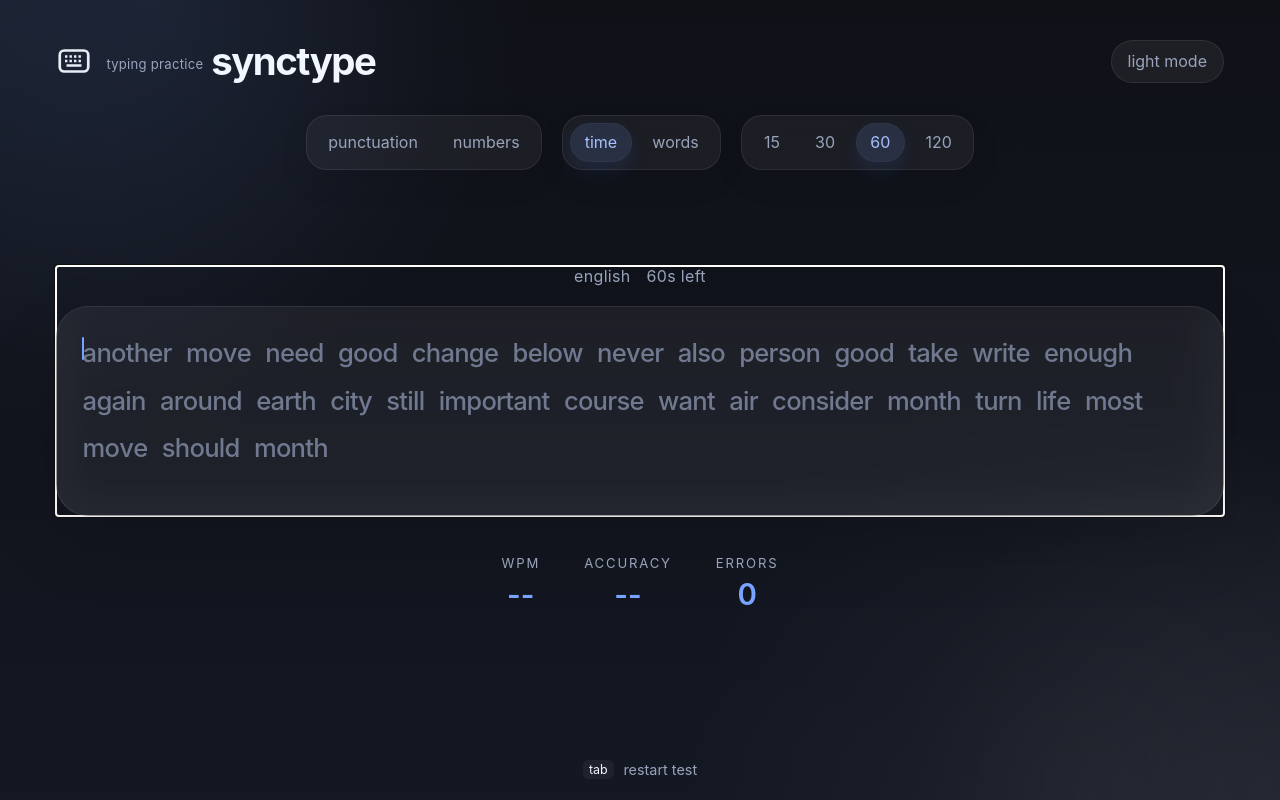
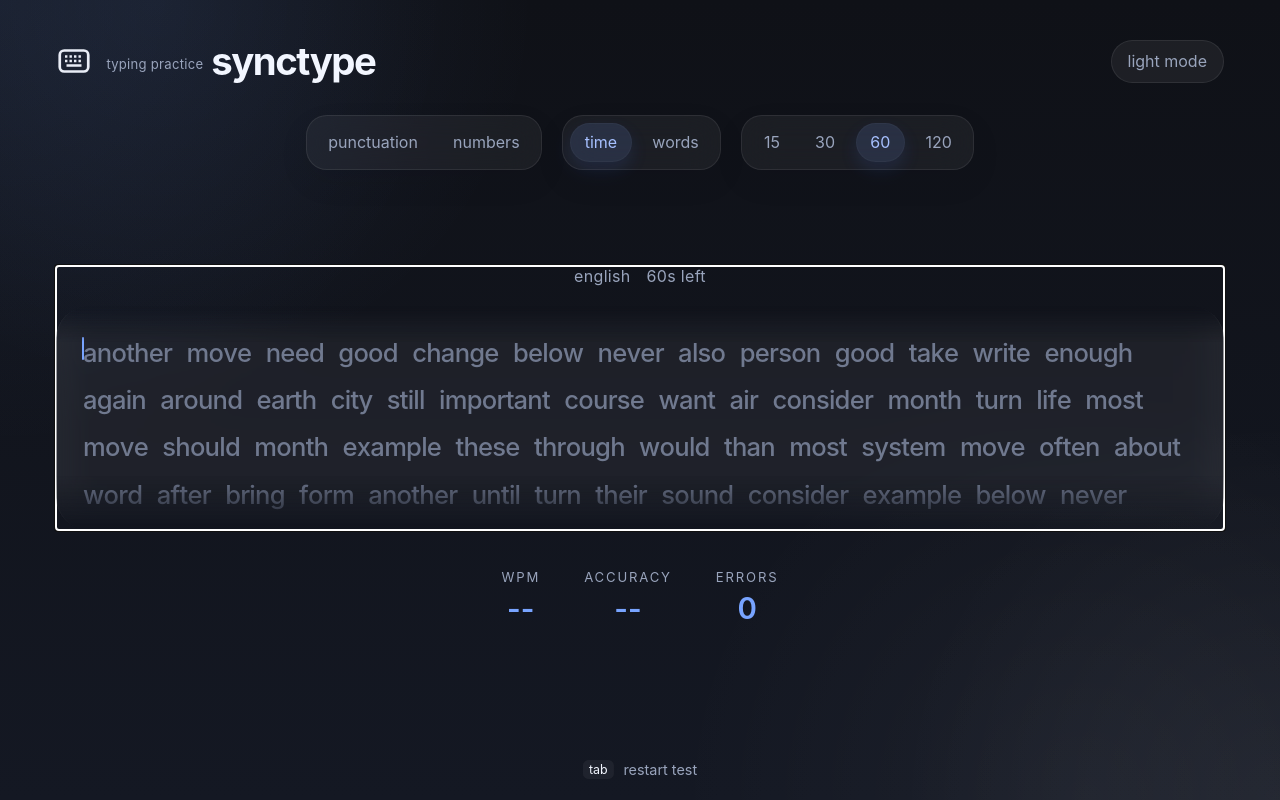
Before and after one commit to fhmhyd/syncspace, a Next.js app: page / in a window 1280 px wide. Built offline with nearby package versions, Linux system fonts and the light colour scheme.

Commit message:
Add vertical typing flow and fade transitions

```diff
--- a/app/globals.css
+++ b/app/globals.css
@@ -214,7 +214,8 @@ button {
   letter-spacing: -0.03em;
   user-select: none;
   white-space: pre-wrap;
-  transition: color 160ms ease, transform 160ms ease;
+  transition: color 160ms ease, transform 220ms ease;
+  will-change: transform;
 }
 
 .word-frame {
@@ -229,6 +230,8 @@ button {
   background: color-mix(in srgb, var(--panel) 92%, transparent);
   box-shadow: 0 28px 70px rgba(0, 0, 0, 0.14);
   backdrop-filter: blur(18px);
+  -webkit-mask-image: linear-gradient(to bottom, transparent 0%, black 16%, black 76%, transparent 100%);
+  mask-image: linear-gradient(to bottom, transparent 0%, black 16%, black 76%, transparent 100%);
 }
 
 .word {
--- a/components/typing-test.tsx
+++ b/components/typing-test.tsx
@@ -72,11 +72,14 @@ export default function TypingTest() {
   const [timeLeft, setTimeLeft] = useState<number>(duration);
   const [theme, setTheme] = useState<"dark" | "light">("dark");
   const [viewportWidth, setViewportWidth] = useState(1440);
+  const [lineOffset, setLineOffset] = useState(0);
 
   const startTimeRef = useRef<number | null>(null);
   const finishTimeRef = useRef<number | null>(null);
   const expectedWordsRef = useRef<string[]>([]);
   const testRootRef = useRef<HTMLDivElement | null>(null);
+  const wordFrameRef = useRef<HTMLDivElement | null>(null);
+  const currentCharRef = useRef<HTMLSpanElement | null>(null);
 
   const regenerate = useCallback(() => {
     const nextWords = buildWordSet(mode === "time" ? 140 : wordGoal, includePunctuation, includeNumbers);
@@ -84,6 +87,7 @@ export default function TypingTest() {
     setTypedValue("");
     setStatus("idle");
     setTimeLeft(duration);
+    setLineOffset(0);
     startTimeRef.current = null;
     finishTimeRef.current = null;
   }, [duration, includeNumbers, includePunctuation, mode, wordGoal]);
@@ -214,36 +218,36 @@ export default function TypingTest() {
   const wpm = Math.round(correctChars / 5 / elapsedMinutes);
   const accuracy = totalTypedChars === 0 ? 100 : Math.round((correctChars / totalTypedChars) * 100);
   const typedWordCount = typedValue.trim().length === 0 ? 0 : typedValue.trim().split(/\s+/).length;
-  const completedWordCount = typedValue.split("").reduce((count, character) => count + (character === " " ? 1 : 0), 0);
-  const characterBudget = viewportWidth < 640 ? 70 : viewportWidth < 960 ? 120 : 180;
-  const windowStartWordIndex = Math.max(0, completedWordCount - (viewportWidth < 640 ? 2 : 4));
-  const renderWindow = useMemo(() => {
-    let consumedCharacters = 0;
-    let fromGlobalChar = 0;
-
-    for (let index = 0; index < windowStartWordIndex; index += 1) {
-      fromGlobalChar += expectedWords[index].length + 1;
+  const renderedWords = useMemo(() => {
+    if (mode === "time") {
+      return expectedWords.slice(0, viewportWidth < 640 ? 80 : 120);
     }
 
-    const words: string[] = [];
+    return expectedWords;
+  }, [expectedWords, mode, viewportWidth]);
 
-    for (let index = windowStartWordIndex; index < expectedWords.length; index += 1) {
-      const nextWord = expectedWords[index];
-      const nextLength = nextWord.length + (words.length > 0 ? 1 : 0);
-
-      if (words.length > 0 && consumedCharacters + nextLength > characterBudget) {
-        break;
-      }
-
-      words.push(nextWord);
-      consumedCharacters += nextLength;
+  useEffect(() => {
+    if (!wordFrameRef.current || !currentCharRef.current) {
+      return;
     }
 
-    return { fromGlobalChar, words };
-  }, [characterBudget, expectedWords, windowStartWordIndex]);
+    const frameRect = wordFrameRef.current.getBoundingClientRect();
+    const charRect = currentCharRef.current.getBoundingClientRect();
+    const lineHeight = parseFloat(window.getComputedStyle(currentCharRef.current).lineHeight);
 
-  const renderedWords = renderWindow.words;
-  let globalIndex = renderWindow.fromGlobalChar;
+    if (!Number.isFinite(lineHeight) || lineHeight <= 0) {
+      return;
+    }
+
+    const relativeTop = charRect.top - frameRect.top + lineOffset;
+    const targetOffset = Math.max(0, Math.floor((relativeTop - lineHeight * 1.6) / lineHeight) * lineHeight);
+
+    if (Math.abs(targetOffset - lineOffset) >= 1) {
+      setLineOffset(targetOffset);
+    }
+  }, [lineOffset, renderedWords, typedValue, viewportWidth]);
+
+  let globalIndex = 0;
 
   return (
     <main className="typing-shell">
@@ -332,8 +336,8 @@ export default function TypingTest() {
           <span>{mode === "time" ? `${timeLeft}s left` : `${wordGoal} word target`}</span>
         </div>
 
-        <div className="word-frame">
-          <div className="word-stream" aria-label="typing words">
+        <div className="word-frame" ref={wordFrameRef}>
+          <div className="word-stream" aria-label="typing words" style={{ transform: `translateY(-${lineOffset}px)` }}>
           {renderedWords.map((word, wordIndex) => {
             const chars = word.split("");
             const wordMarkup = chars.map((character, charIndex) => {
@@ -348,6 +352,7 @@ export default function TypingTest() {
               return (
                 <span
                   key={`${wordIndex}-${charIndex}-${character}`}
+                  ref={isCurrent ? currentCharRef : null}
                   className={[
                     "char",
                     isTyped ? (isCorrect ? "is-correct" : "is-incorrect") : "",
@@ -373,6 +378,7 @@ export default function TypingTest() {
                 {wordMarkup}
                 {wordIndex < renderedWords.length - 1 ? (
                   <span
+                    ref={isSpaceCurrent ? currentCharRef : null}
                     className={[
                       "char",
                       "char-space",
```
